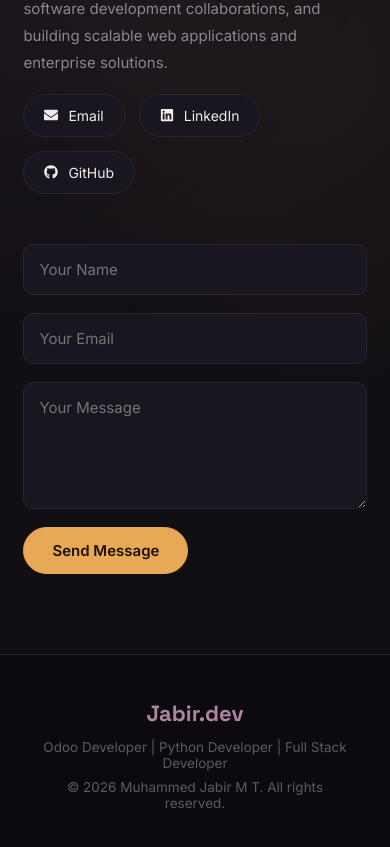
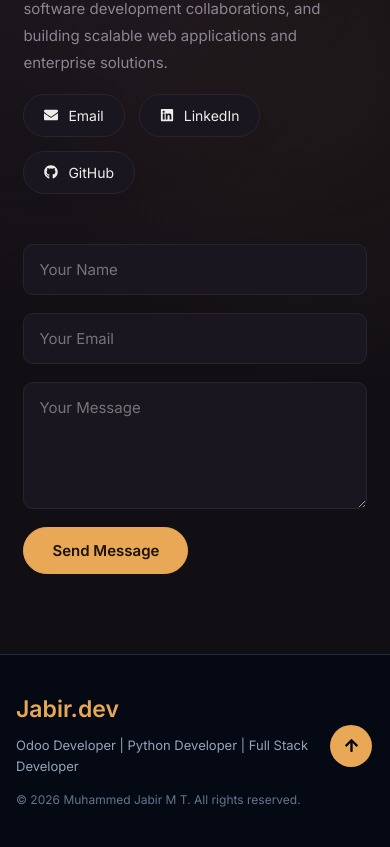
Before and after one commit to muhammed-jabir/Portfolio_latest_one, a React (Vite) app: page / in a window 390 px wide. Shown: the part 6831-7678 px from the top of the page. Built offline with nearby package versions, Linux system fonts and the light colour scheme.

Commit message:
updated footer with back to top

```diff
--- a/src/components/Footer.jsx
+++ b/src/components/Footer.jsx
@@ -1,13 +1,43 @@
+
+import { FaArrowUp } from "react-icons/fa";
+
 function Footer() {
-  return (
-    <footer className="footer">
-      <h3>Jabir.dev</h3>
+    const scrollToTop = () => {
+        window.scrollTo({
+            top: 0,
+            behavior: "smooth",
+        });
+    };
 
-      <p>Odoo Developer | Python Developer | Full Stack Developer</p>
+    return (
+        <footer className="footer">
 
-      <p>© {new Date().getFullYear()} Muhammed Jabir M T. All rights reserved.</p>
-    </footer>
-  );
+            <div className="footer-content">
+
+                <h3>Jabir.dev</h3>
+
+                <p>
+                    Odoo Developer | Python Developer | Full Stack Developer
+                </p>
+
+                <p className="footer-copyright">
+                    © {new Date().getFullYear()} Muhammed Jabir M T.
+                    All rights reserved.
+                </p>
+
+            </div>
+
+            <button
+                type="button"
+                className="back-to-top"
+                onClick={scrollToTop}
+                aria-label="Back to top"
+            >
+                <FaArrowUp />
+            </button>
+
+        </footer>
+    );
 }
 
 export default Footer;
--- a/src/components/Hero.jsx
+++ b/src/components/Hero.jsx
@@ -19,12 +19,13 @@ const sideLinks = [
   { label: "About", href: "#about" },
   { label: "Skills", href: "#skills" },
   { label: "Projects", href: "#projects" },
+  { label: "Contact" , href: "#contact"},
 ];
 
 const connectLinks = [
-  { label: "GitHub", href: "https://github.com/your-github" },
-  { label: "LinkedIn", href: "https://linkedin.com/in/your-linkedin" },
-  { label: "Email", href: "mailto:yourmail@gmail.com" },
+  { label: "GitHub", href: "https://github.com/muhammed-jabir" },
+  { label: "LinkedIn", href: "https://www.linkedin.com/in/muhammed-jabir-mt/" },
+  { label: "Email", href: "mailto:jabirmtmuhammed@gmail.com" },
 ];
 
 function Hero() {
--- a/src/index.css
+++ b/src/index.css
@@ -1606,27 +1606,129 @@ button:hover{
   opacity:.9;
   transform:translateY(-2px);
 }
-
-/* ============ Footer ============ */
-.footer{
-  padding:44px 10%;
-  text-align:center;
-  background:var(--bg-alt);
-  border-top:1px solid var(--panel-border);
-}
-
-.footer h3{
-  font-family:var(--font-display);
-  font-size:22px;
-  color:var(--accent-bright);
-  margin-bottom:12px;
-}
-
-.footer p{
-  color:var(--text-dim);
-  margin-top:8px;
-  font-size:13.5px;
-}
+/* =========================================================
+   FOOTER
+========================================================= */
+
+.footer {
+    position: relative;
+    width: 100%;
+
+    padding: 50px 10%;
+
+    background: #050914;
+
+    border-top: 1px solid #1e293b;
+
+    text-align: center;
+}
+
+
+.footer-content {
+    width: 100%;
+    max-width: 800px;
+
+    margin: 0 auto;
+}
+
+
+.footer h3 {
+    font-size: 25px;
+    color: #E8A855;
+    margin-bottom: 15px;
+}
+
+
+.footer p {
+    color: #94a3b8;
+    margin-top: 10px;
+    line-height: 1.6;
+}
+
+
+.footer-copyright {
+    margin-top: 18px !important;
+    font-size: 14px;
+    color: #64748b !important;
+}
+
+
+/* =========================================================
+   BACK TO TOP
+========================================================= */
+
+.footer .back-to-top {
+    position: absolute;
+
+    top: 50%;
+    right: 10%;
+
+    width: 46px;
+    height: 46px;
+
+    min-width: 46px;
+    min-height: 46px;
+
+    margin: 0;
+    padding: 0;
+
+    display: flex;
+    align-items: center;
+    justify-content: center;
+
+    border: none;
+    border-radius: 50%;
+
+    background: #E8A855;
+    color: #020617;
+
+    font-size: 16px;
+    line-height: 1;
+
+    cursor: pointer;
+
+    transform: translateY(-50%);
+
+    z-index: 10;
+
+    transition:
+        transform 0.3s ease,
+        box-shadow 0.3s ease;
+}
+
+
+.footer .back-to-top:hover {
+    transform: translateY(calc(-50% - 3px));
+
+    box-shadow:
+        0 8px 25px rgba(56, 189, 248, 0.35);
+}
+
+
+/* =========================================================
+   MOBILE
+========================================================= */
+
+
+
+/* =========================================================
+   TABLET
+   ========================================================= */
+
+@media (max-width: 900px) {
+
+    .footer {
+        padding: 45px 70px;
+    }
+
+    .back-to-top {
+        right: 25px;
+    }
+
+}
+
+
+
 
 /* ============ Responsive ============ */
 @media(max-width:1100px){
@@ -1878,6 +1980,115 @@ button:hover{
     .success-popup p {
         font-size: 14px;
     }
+
+    .footer {
+        position: relative;
+
+        width: 100%;
+
+        /*
+         * Extra right space for the arrow
+         * and bottom space so the dock doesn't cover anything
+         */
+        padding: 40px 75px 45px 16px;
+
+        min-height: 205px;
+
+        text-align: left;
+    }
+
+
+    .footer-content {
+        width: 100%;
+        max-width: none;
+
+        margin: 0;
+    }
+
+
+    .footer h3 {
+        font-size: 23px;
+
+        margin-bottom: 12px;
+    }
+
+
+    .footer p {
+        font-size: 13px;
+
+        line-height: 1.6;
+
+        margin-top: 8px;
+    }
+
+
+    .footer-copyright {
+        margin-top: 14px !important;
+
+        font-size: 12px !important;
+
+        line-height: 1.5 !important;
+    }
+
+
+    /* =====================================================
+       MOBILE BACK TO TOP
+    ===================================================== */
+
+    .footer .back-to-top {
+
+        position: absolute;
+
+        /*
+         * Right side instead of center
+         */
+        right: 18px;
+
+        /*
+         * Keep it above the bottom dock
+         */
+        bottom: 92px;
+
+        left: auto;
+        top: auto;
+
+        width: 42px;
+        height: 42px;
+
+        min-width: 42px;
+        min-height: 42px;
+
+        padding: 0;
+
+        display: flex !important;
+
+        align-items: center;
+        justify-content: center;
+
+        background: #E8A855;
+
+        color: #020617;
+
+        border: none;
+
+        border-radius: 50%;
+
+        font-size: 15px;
+
+        transform: none;
+
+        z-index: 100;
+    }
+
+
+    .footer .back-to-top:hover {
+
+        transform: translateY(-3px);
+
+        box-shadow:
+            0 8px 25px rgba(56, 189, 248, 0.35);
+    }
+
 
 
 }
```
